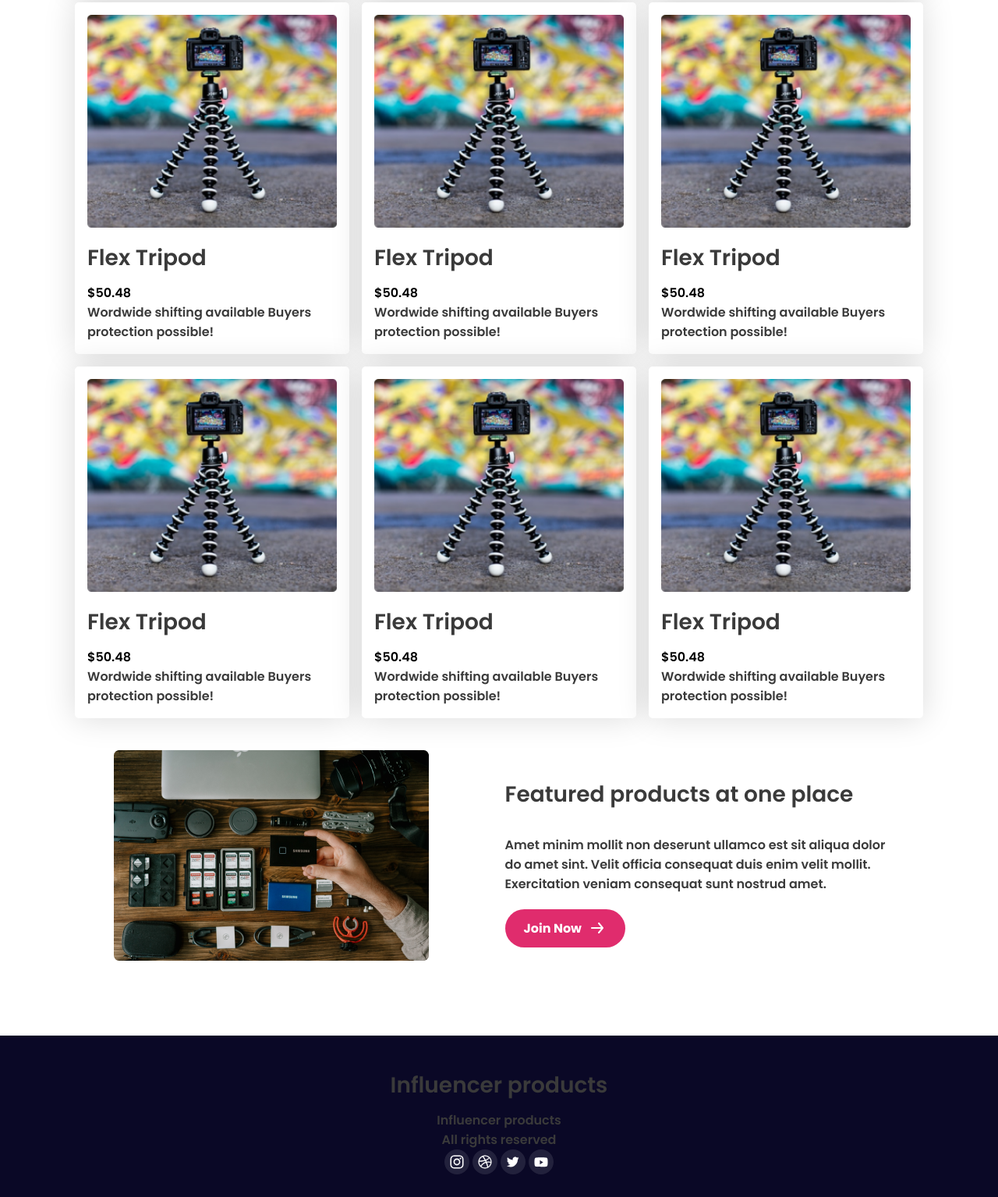
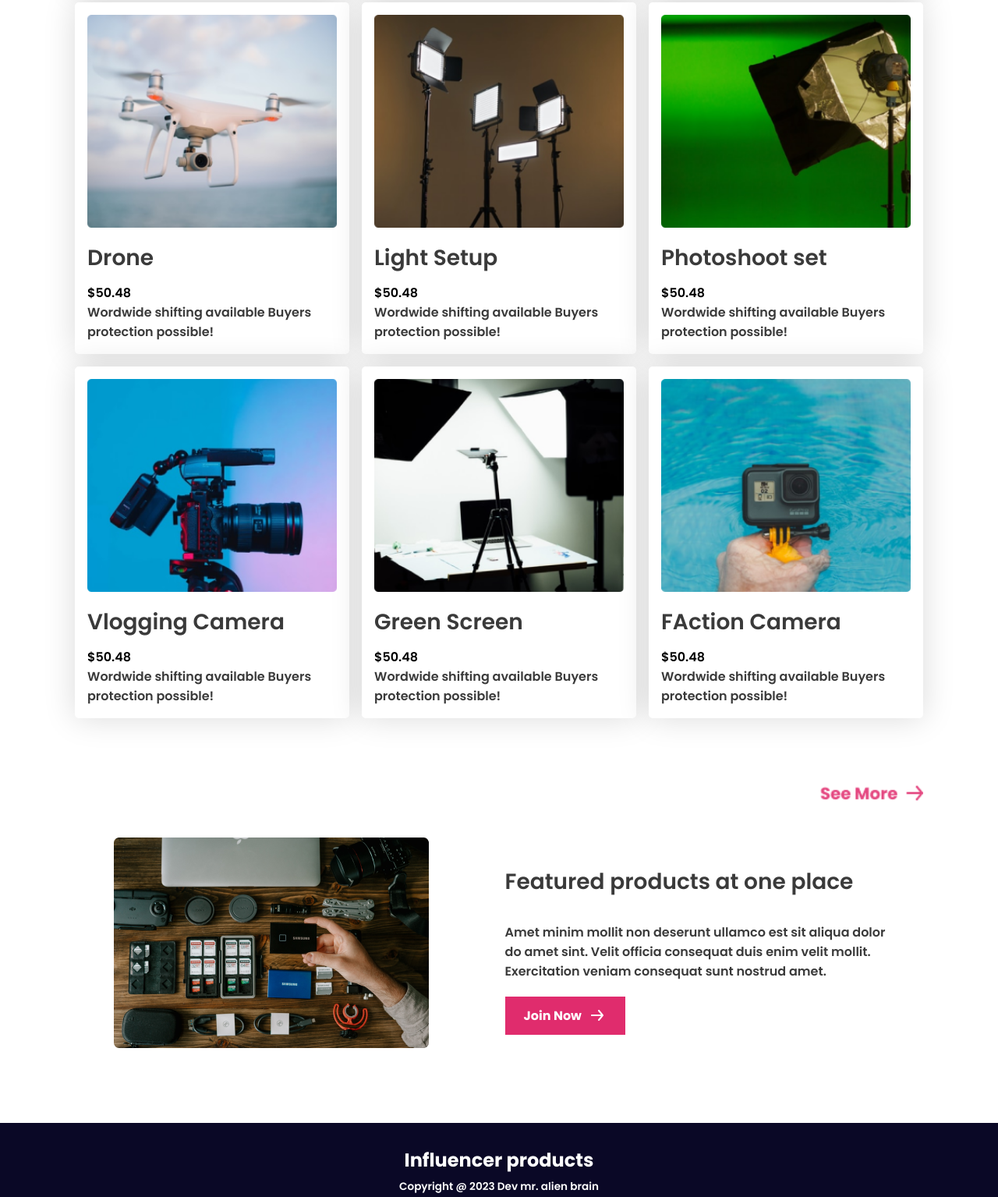
Before and after one commit to devalienbrain/10-responsive-influence-gear-final, a plain HTML site: page index.html in a window 1280 px wide. Shown: the part 1418-2953 px from the top of the page at 78% size. Drawn offline with Linux system fonts and the light colour scheme; files whose address does not match are found by name.

Commit message:
edited some

```diff
--- a/index.html
+++ b/index.html
@@ -105,9 +105,9 @@
           </p>
         </div>
         <div class="collection-card">
-          <img src="images/tripod.png" alt="">
+          <img src="images/mic.png" alt="">
           <h3 class="common-header-avg">
-            Flex Tripod
+            Microphone
           </h3>
           <p class="currency">
             $50.48
@@ -118,9 +118,9 @@
           </p>
         </div>
         <div class="collection-card">
-          <img src="images/tripod.png" alt="">
+          <img src="images/airpod.png" alt="">
           <h3 class="common-header-avg">
-            Flex Tripod
+            Airbuds
           </h3>
           <p class="currency">
             $50.48
@@ -131,9 +131,9 @@
           </p>
         </div>
         <div class="collection-card">
-          <img src="images/tripod.png" alt="">
+          <img src="images/drone.png" alt="">
           <h3 class="common-header-avg">
-            Flex Tripod
+            Drone
           </h3>
           <p class="currency">
             $50.48
@@ -144,9 +144,9 @@
           </p>
         </div>
         <div class="collection-card">
-          <img src="images/tripod.png" alt="">
+          <img src="images/lights.png" alt="">
           <h3 class="common-header-avg">
-            Flex Tripod
+            Light Setup
           </h3>
           <p class="currency">
             $50.48
@@ -157,9 +157,9 @@
           </p>
         </div>
         <div class="collection-card">
-          <img src="images/tripod.png" alt="">
+          <img src="images/single-light.png" alt="">
           <h3 class="common-header-avg">
-            Flex Tripod
+            Photoshoot set
           </h3>
           <p class="currency">
             $50.48
@@ -170,9 +170,9 @@
           </p>
         </div>
         <div class="collection-card">
-          <img src="images/tripod.png" alt="">
+          <img src="images/camera.png" alt="">
           <h3 class="common-header-avg">
-            Flex Tripod
+            Vlogging Camera
           </h3>
           <p class="currency">
             $50.48
@@ -183,9 +183,9 @@
           </p>
         </div>
         <div class="collection-card">
-          <img src="images/tripod.png" alt="">
+          <img src="images/setup.png" alt="">
           <h3 class="common-header-avg">
-            Flex Tripod
+            Green Screen
           </h3>
           <p class="currency">
             $50.48
@@ -196,9 +196,9 @@
           </p>
         </div>
         <div class="collection-card">
-          <img src="images/tripod.png" alt="">
+          <img src="images/action.png" alt="">
           <h3 class="common-header-avg">
-            Flex Tripod
+            FAction Camera
           </h3>
           <p class="currency">
             $50.48
@@ -208,6 +208,9 @@
             Buyers protection possible!
           </p>
         </div>
+      </div>
+      <div class="default-section-top-gap see-more-container">
+        <img src="icons/see-more-arrow.png" alt="">
       </div>
     </section>
 
@@ -234,14 +237,14 @@
     </section>
 
   </main>
-
+  <!-- Footer starts -->
   <footer class="default-section-top-gap">
     <div class="footer-contents">
       <h3 class="common-header-avg">
         Influencer products
       </h3>
-      <p class="common-header-small">
-        Influencer products
+      <p class="copyright common-header-small">
+        Copyright @ 2023 Dev mr. alien brain
       </p>
       <p class="common-header-small">
         All rights reserved
--- a/styles/responsive-influence-gear-style.css
+++ b/styles/responsive-influence-gear-style.css
@@ -171,6 +171,17 @@ nav ul a {
   text-align: left;
 }
 
+/* See more arrow part */
+.see-more-container {
+  display: flex;
+  justify-content: end;
+}
+
+.see-more-container img {
+  width: 8.25rem;
+  height: 2rem;
+}
+
 /* Featured section */
 .featured-container {
   margin-top: 2rem;
@@ -195,18 +206,43 @@ nav ul a {
   margin-bottom: 1.25rem;
 }
 
+.featured-contents button {
+  border-radius: 0;
+}
+
+/* Footer starts */
 footer {
   background: #0A0826;
   text-align: center;
   padding: 2rem 0.5rem;
 }
 
+.footer-contents>h3,
+.footer-contents>p {
+  color: white;
+  margin-bottom: 0.5rem;
+}
+
+.footer-contents>h3 {
+  font-size: 1.5rem;
+  font-weight: 700;
+  line-height: 2rem;
+}
+
+.footer-contents>p {
+  font-size: 0.85rem;
+}
+
 /* Responsible media query styles*/
 
 @media screen and (max-width: 576px) {
   .default-margin {
-    margin-left: 1rem;
-    margin-right: 1rem;
+    margin-left: 1.5rem;
+    margin-right: 1.5rem;
+  }
+
+  .default-section-top-gap {
+    margin-top: 2rem;
   }
 
   .responsible-special-hidden {
```
Also changed, not shown: icons/see-more-arrow.png (added).
